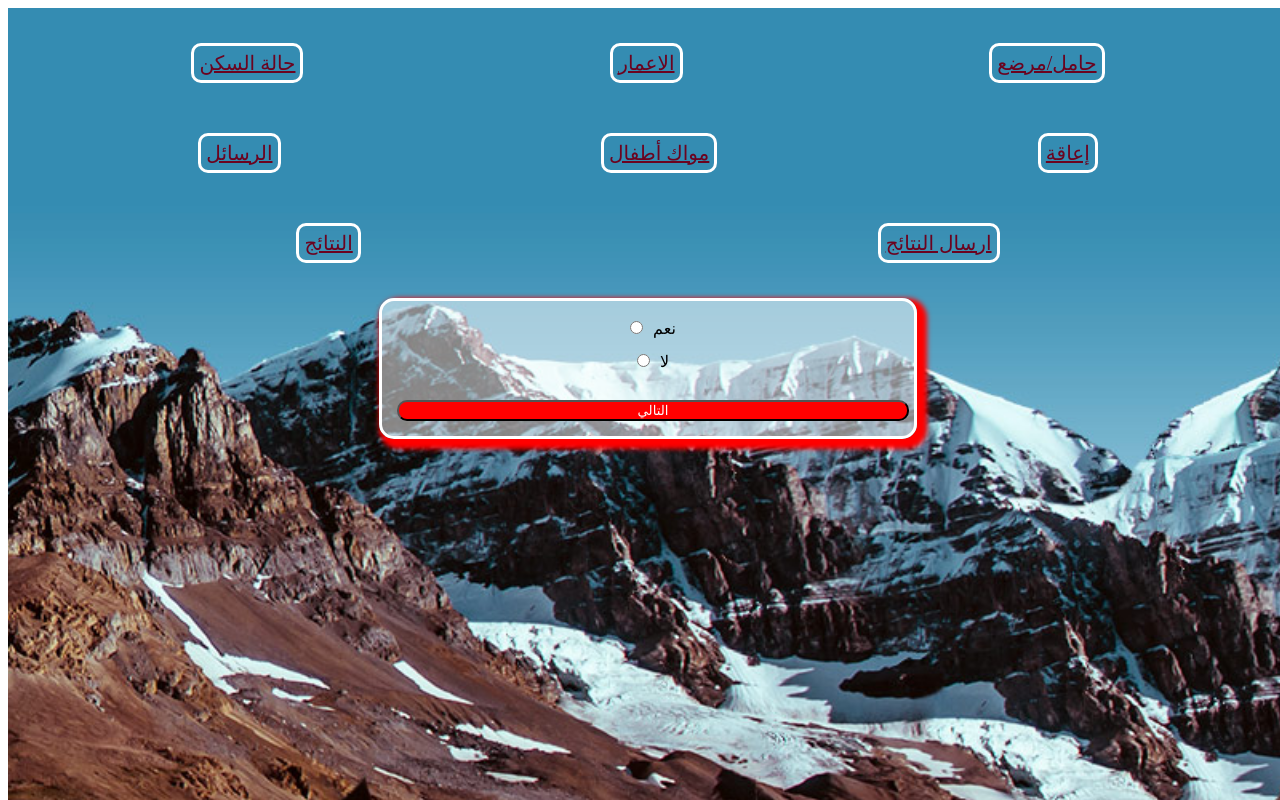
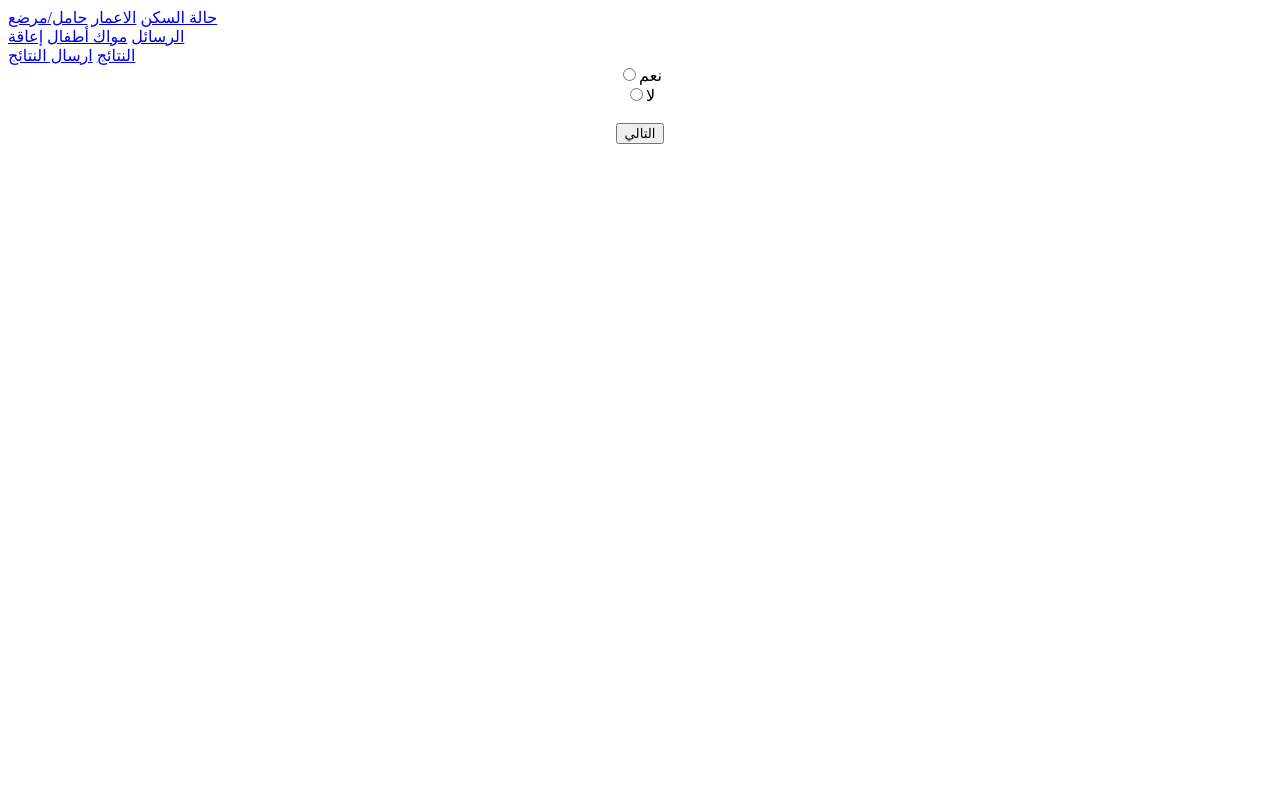
Before and after one commit to najmabboud/Statistical-application, a Flask app: page /eaa in a window 1280 px wide. Run offline with Flask 3, Linux system fonts and the light colour scheme.

Commit message:
Update main.css

```diff
--- a/static/css/main.css
+++ b/static/css/main.css
@@ -1,257 +1,28 @@
 body {
     margin: 10;
     padding: 10;
-    overflow: scroll;
+    overflow:scroll;
 
-}
-
-.background {
-    position: fixed;
-
-    width: 100%;
-    height: 100%;
-    background-image: url("bg.jpg");
-   background-size: cover;
-    background-repeat: no-repeat;
-    animation: scrolling-bg 80s linear infinite alternate;
-    overflow: hidden;
-}
-
-@keyframes scrolling-bg {
-    0% { background-position: 0 0; }
-    100% { background-position: 100% 0; }
-}
-
-.family-form{
-    float: center;
-    width: 40%;
-    margin: 10px;
-    padding: 10px;
-    border: solid;
-    border-color: white;
-    border-radius: 15px;
-    box-shadow: 5px 5px 5px 5px red;
-    background-color:rgba(255, 255,255, 0.5);
-
-}
-.family-form input{
-    margin: 10px;
-    width: 80%;
-}
-
-.family-form button{
-    width: 100%;
-    text-align: center;
-    border-radius: 10px;
-    color: white;
-    background-color: red;
-    margin: 5px;
-
-}
-
-.messages-div{
-    position: fixed;
-    top: 70%;
-    left: 50%;
-    transform: translate(-50%,-50%);
-
-    top: 70%;
-    left: 50%;
-    width: 40%;
-    height: 40%;
-    margin: 10px;
-    padding: 10px;
-    border: solid;
-    border-color: white;
-    border-radius: 15px;
-    box-shadow: 5px 5px 5px 5px red;
-    background-color:rgba(255, 255,255, 0.5);
-    overflow: scroll;
-
-}
-.messages-div input{
-    margin: 10px;
-}
-
-.messages-div button{
-    width: 100%;
-    text-align: center;
-    border-radius: 10px;
-    color: white;
-    background-color: red;
-    margin: 5px;
 
 }
 
 
 
 
-.list1{
-    justify-content: space-around;
-    display: flex;
-    float: center;
-
-    padding: 10px;
 
 
-    border-radius: 10px ;
-
-    margin: 20px;
-
-}
-.list1 a{
-
-    padding:5px;
-    margin: 5px;
-    color: rgb(107, 3, 31);
-    border-radius: 10px;
-
-    border: solid;
-    border-color:white;
-    font-size: 20px;
-}
-.list2{
-    justify-content: space-around;
-    display: flex;
-    float: center;
-
-    padding: 10px;
-
-
-    border-radius: 10px ;
-
-    margin: 20px;
-
-}
-.list2 a{
-    padding:5px;
-    margin: 5px;
-    color: rgb(107, 3, 31);
-    border-radius: 10px;
-
-    border: solid;
-    border-color:white;
-    font-size: 20px;
-}
-
-.list3{
-    justify-content: space-around;
-    display: flex;
-    float: center;
-
-    padding: 10px;
-
-
-    border-radius: 10px ;
-
-    margin: 20px;
-
-}
-.list3 a{
-    padding:5px;
-    margin: 5px;
-    color: rgb(107, 3, 31);
-    border-radius: 10px;
-
-    border: solid;
-    border-color:white;
-    font-size: 20px;
-}
 
 .info{
 
-    position: fixed;
-    top: 70%;
-    left: 50%;
-    transform: translate(-50%,-50%);
-    height: 40%;
-    width: 70%;
-    margin: 5px;
-    padding: 5px;
-    border: double;
-    background-color: white;
-    text-align: center;
-    overflow: scroll;
-
-    box-shadow: 2px 2px 2px 0.55px rgb(38, 159, 224) inset;
-}
-.child-form{
-    float: center;
-    width: 40%;
-    margin: 10px;
-    padding: 10px;
+    width: 30%;
     border: solid;
-    border-color: white;
-    border-radius: 15px;
-    box-shadow: 5px 5px 5px 5px red;
-    background-color:rgba(255, 255,255, 0.5);
-
-}
-.child-form input{
-    margin: 10px;
 }
 
-.child-form button{
-    width: 100%;
+
+
+
+.info p{
     text-align: center;
-    border-radius: 10px;
-    color: white;
-    background-color: red;
-    margin: 5px;
-
-}
-.eaa-form{
-    float: center;
-    width: 40%;
-    margin: 10px;
-    padding: 10px;
-    border: solid;
-    border-color: white;
-    border-radius: 15px;
-    box-shadow: 5px 5px 5px 5px red;
-    background-color:rgba(255, 255,255, 0.5);
-
-}
-.eaa-form input{
-    margin: 10px;
-}
-
-.eaa-form button{
-    width: 100%;
-    text-align: center;
-    border-radius: 10px;
-    color: white;
-    background-color: red;
-    margin: 5px;
-
-}
-.hamo-form{
-    float: center;
-    width: 40%;
-    margin: 10px;
-    padding: 10px;
-    border: solid;
-    border-color: white;
-    border-radius: 15px;
-    box-shadow: 5px 5px 5px 5px red;
-    background-color:rgba(255, 255,255, 0.5);
-
-}
-.hamo-form input{
-    margin: 10px;
-    width: 80%;
-}
-
-.hamo-form button{
-    width: 100%;
-    text-align: center;
-    border-radius: 10px;
-    color: white;
-    background-color: red;
-    margin: 5px;
-
-}
-.info p{
     font-style: oblique;
     color: rgb(156, 33, 33);
 }
@@ -268,10 +39,7 @@
     background-color:rgba(255, 255,255, 0.5);
 
 }
-.state-form input{
-    margin: 10px;
-    width: 80%;
-}
+
 
 .state-form button{
     width: 100%;
@@ -282,3 +50,32 @@
     margin: 5px;
 
 }
+
+
+
+
+.repet{
+    height: 100px;
+    overflow: scroll;
+    border:dashed;
+}
+.repet select{
+    float: right;
+    width: 10%;
+}
+.mess{
+    height: 100px;
+    justify-content:space-around;
+}
+
+.repet input{
+    width: 10%;
+}
+
+
+.i1 img{
+    margin-left: 20px;
+    width:5%;
+    height: 5%;
+
+}
```
